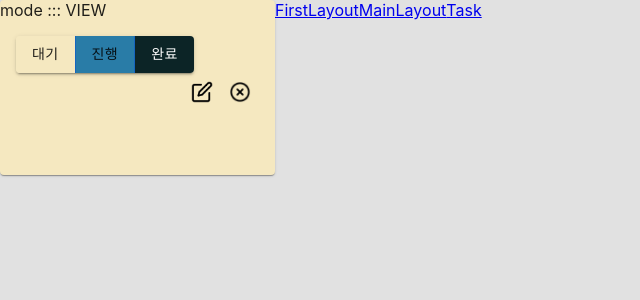
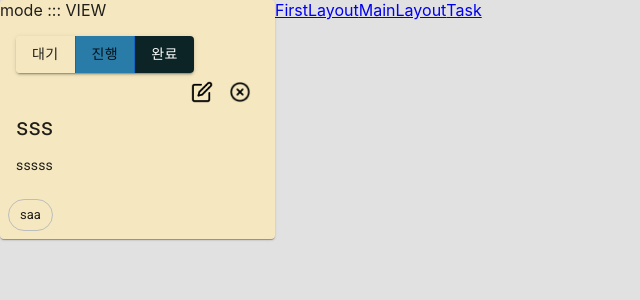
Before and after one commit to DreamSlave/todo-list, a React (Create React App) app: page /task in a window 1280 px wide. Shown: the top 300 px of the page, without its empty margins (0-640 px from the left). Built offline with nearby package versions, Linux system fonts and the light colour scheme.

Commit message:
feat - Task.js 1. 카테고리 편집모드 change 기능 구현 2. 카테고리 편집 저장 기능 구현

```diff
--- a/src/assets/css/Task.module.css
+++ b/src/assets/css/Task.module.css
@@ -10,6 +10,16 @@
   /* float: right; */
 }
 
+.input-cate {
+  -webkit-border-radius: 20px;
+  -moz-border-radius: 20px;
+   border-radius: 20px;
+   border: 1px solid #2d9fd9;
+   color: #a0d18c;
+   width: 10%;
+   height: 30px;
+   padding-left: 10px;
+}
 
 /** ********************** */
 .container1 {
--- a/src/views/Task.js
+++ b/src/views/Task.js
@@ -35,6 +35,7 @@ function BasicCard({ modeProps, taskInfoProps }) {
 
   const [mode, setMode] = useState(modeProps ?? 'VIEW')
   const [task, setTask] = useState(taskInfoProps)
+  const [categoryInputMode, setCategoryInputMode] = useState(false)
 
   /* React.useEffect(() => {
   }, []) */
@@ -131,6 +132,29 @@ function BasicCard({ modeProps, taskInfoProps }) {
     setTask({ ...task, [taskField]: e.target.value })
   }
 
+  const clickCategory = function(e) {
+    setCategoryInputMode(!categoryInputMode)
+  }
+
+  const blurCategory = function(e) {
+
+    let params = {
+      parent : {
+        database_id: `${ApiConfig.mainDataBaseId}`
+      },
+      properties : {
+        category: {
+          select: {
+            name: task.category,
+          }
+        },
+      }
+    }
+    ApiUtil.patch(`${ApiConfig.notionDomain}/v1/pages/${task.taskId}`, params).then(res => {
+      setCategoryInputMode(!categoryInputMode)
+    })
+  }
+
   return (
     <Card sx={{ minWidth: 275, backgroundColor: (task.status === '대기' ? '#F5E8C0' : task.status === '진행' ? '#297CA7' : task.status === '완료' ? '#0C2426' : '#FFFFFF') }}>
 
@@ -217,7 +241,7 @@ function BasicCard({ modeProps, taskInfoProps }) {
               src={FireTaskImg}
               className={styles['ellipse81']}
           />}
-        {task.category && <Chip label={task.category} variant="outlined" />}
+        {categoryInputMode ? <input type="text" value={task.category} className={styles['input-cate']} onChange={(e) => changeTask(e, 'category')} onBlur={blurCategory} /> : <Chip label={task.category} variant="outlined" onClick={clickCategory} />}
       </CardActions>
     </Card>
   );
@@ -230,13 +254,13 @@ BasicCard.propTypes = {
 BasicCard.defaultProps = {
   modeProps: 'VIEW',
   taskInfoProps: {
-    taskId: '',
-    // taskId: '1f13178d70d34c11b794e8043aaf11c0',
+    // taskId: '',
+    taskId: '1f13178d70d34c11b794e8043aaf11c0',
     status: '대기',
-    title: '',
+    title: 'sss',
     registDt: '',
-    contents: '',
-    category: '',
+    contents: 'sssss',
+    category: 'saa',
     importYn: 'N',
   }
 }
```
